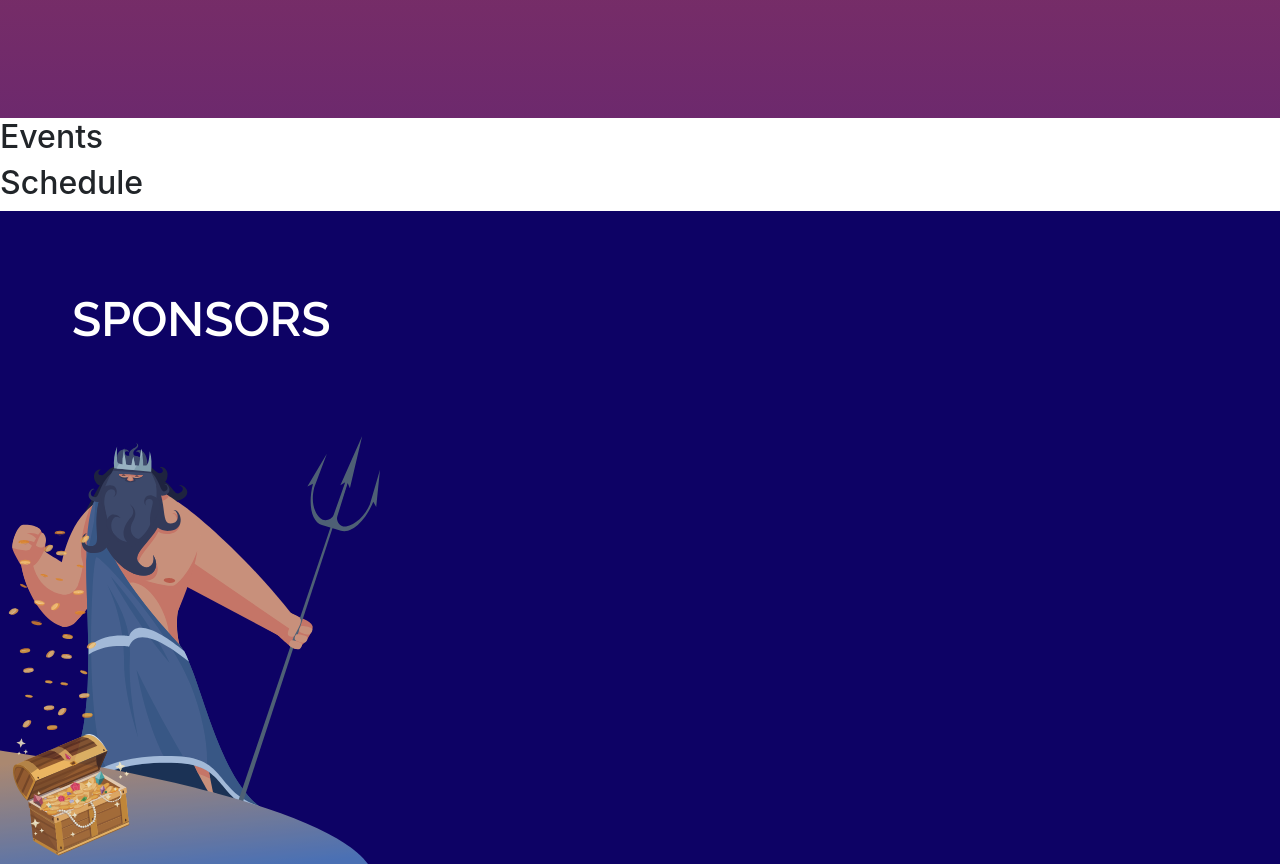
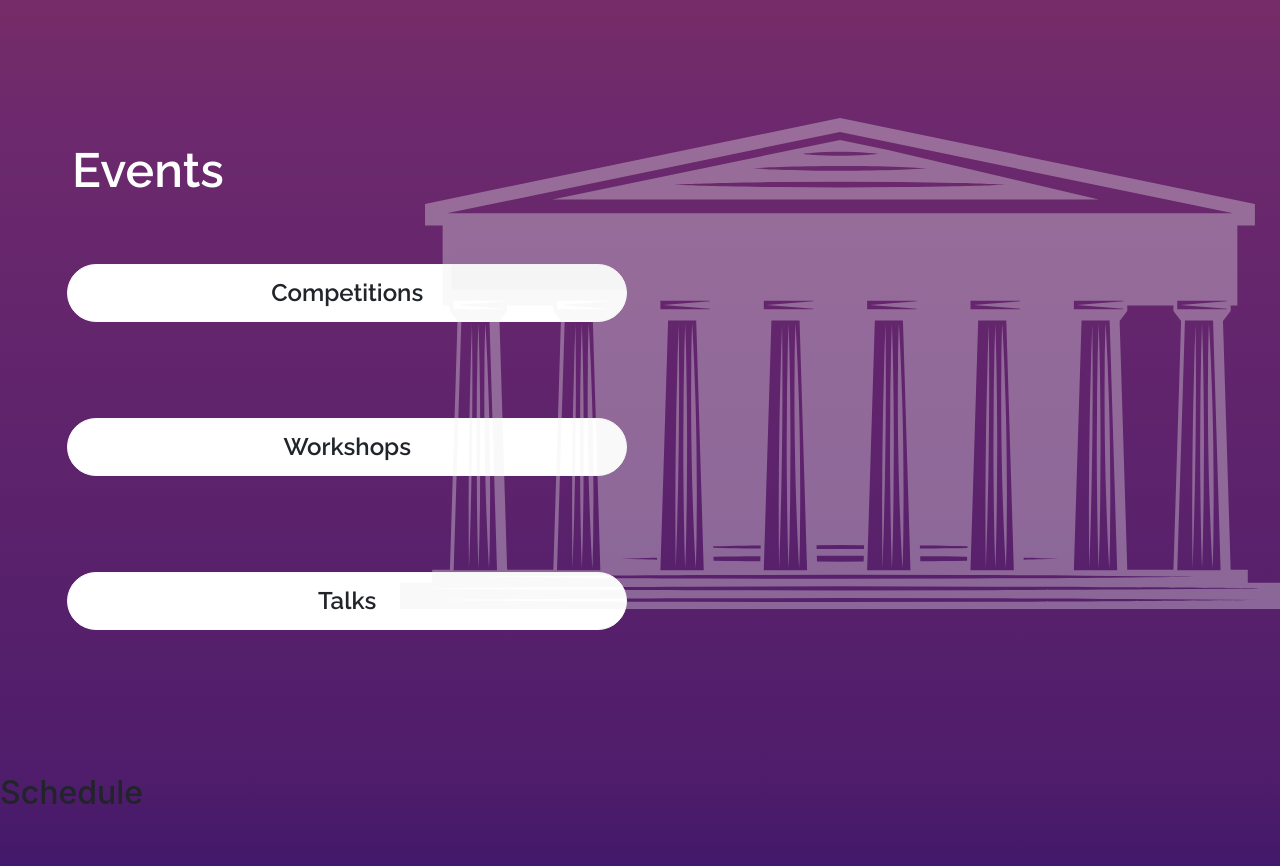
Before and after one commit to ayaniitgoa/TechFest, a React (Create React App) app: page / in a window 1280 px wide. Shown: the part 682-1548 px from the top of the page. Built offline with nearby package versions, Linux system fonts and the light colour scheme.

Commit message:
half work done

```diff
--- a/src/Containers/EventsPage/EventsPage.css
+++ b/src/Containers/EventsPage/EventsPage.css
@@ -0,0 +1,40 @@
+.events-section{
+    width: 100vw !important;
+    /* min-height: 100vh; */
+    font-family: "Raleway", sans-serif;
+    color: white;
+    padding-bottom: 3rem;
+    background: #6d296d;
+    background: linear-gradient(to top, #4F1D6B, #6d296d);
+}
+
+.events-title {
+    position: relative;
+    font-size: 3rem;
+    text-align: left;
+    margin-left: 1.5em;
+    top: 1.5rem;
+    bottom: 1.5rem;
+    color: white;
+    font-family: "Raleway", sans-serif;
+    }
+.building {
+    width: 55em;
+    position: absolute;
+    right: 0;
+    }
+.buttons{
+    padding-top: 5rem;
+    padding-left: 4.2rem
+}
+
+.btn{
+    background-color: white;
+    text-align: center;
+    margin-bottom: 5rem;
+    padding: 10px;
+    font-size: 1.5rem;
+    border-radius: 30px;
+    flex-wrap: nowrap;
+    width: 35rem;
+}
--- a/src/Containers/EventsPage/EventsPage.js
+++ b/src/Containers/EventsPage/EventsPage.js
@@ -1,10 +1,22 @@
 import React from "react";
 import "./EventsPage.css";
+import pantheon from "./pantheon.svg";
 
 function Events() {
   return (
-    <div>
-      <h2>Events</h2>
+    <div className='events-section' id='EVENTS'>
+      <img
+        className="building"
+        src={pantheon}
+        alt="Building"
+      />
+      <h2 className='events-title'>Events</h2>
+      <div className="buttons">
+
+        <p><button type="button" class="btn btn-light">Competitions</button></p>
+        <p><button type="button" class="btn btn-light">Workshops</button></p>
+        <p><button type="button" class="btn btn-light">Talks</button></p>
+      </div>
     </div>
   );
 }
--- a/src/Containers/Schedule/Schedule.css
+++ b/src/Containers/Schedule/Schedule.css
@@ -0,0 +1,4 @@
+.schedule-section{
+    background: linear-gradient(to top, #0D0265, #4F1D6B);
+    padding-bottom: 30rem;
+}
--- a/src/Containers/Schedule/Schedule.js
+++ b/src/Containers/Schedule/Schedule.js
@@ -3,7 +3,7 @@ import "./Schedule.css";
 
 function Schedule() {
   return (
-    <div>
+    <div className='schedule-section'>
       <h2>Schedule</h2>
     </div>
   );
```
Also changed, not shown: src/Containers/EventsPage/pantheon.svg (added), 1 other file (tests, documents, lock files or other folders).
